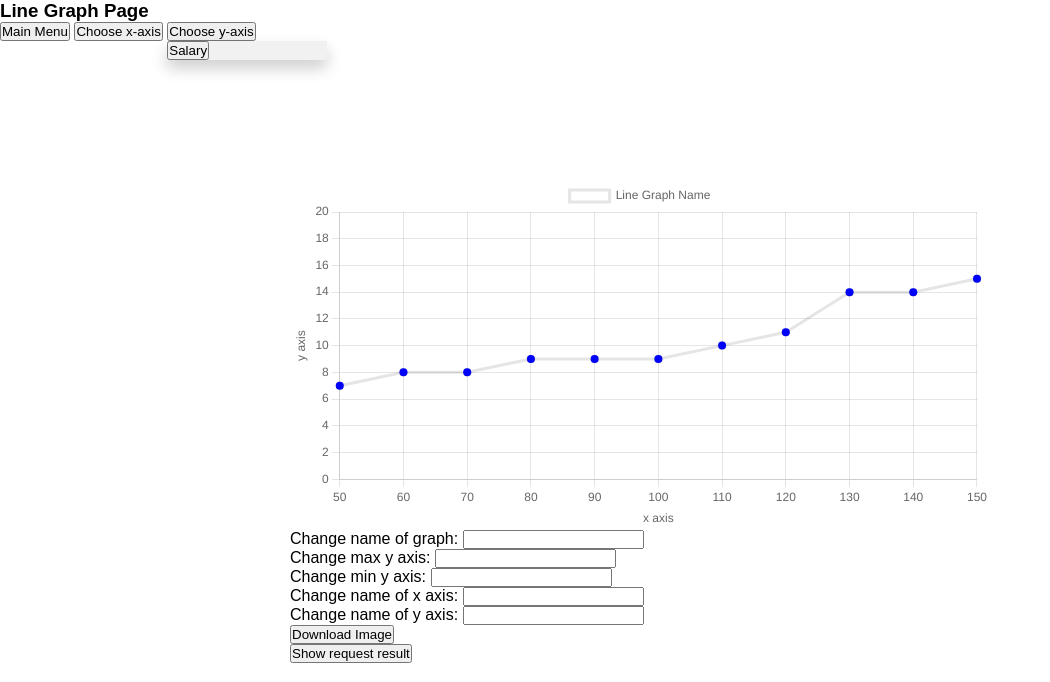
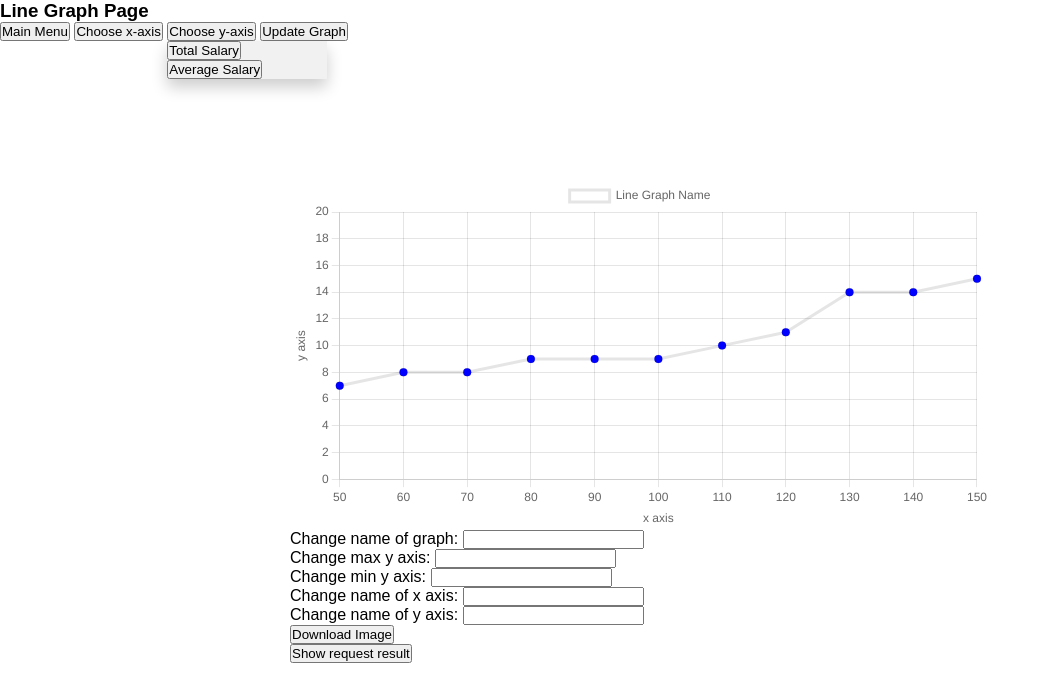
Before and after one commit to chroniceel93/DataVisualization, a Flask app: page /linepage in a window 1280 px wide, after a click on "Choose y-axis". Shown: the top 682 px of the page, without its empty margins (0-1050 px from the left). Run offline with Flask 2, Linux system fonts and the light colour scheme; some libraries are stand-ins or nearby versions.

Commit message:
Avg and total salary over time line graphs working

```diff
--- a/app/templates/linepage.html.jinja
+++ b/app/templates/linepage.html.jinja
@@ -83,16 +83,19 @@
 <div class="dropdown">
   <button onclick="dropToggleX()" class="dropbtn">Choose x-axis</button>
   <div id="setX" class="dropdown-content">
-    <button onclick=setX("Time")>Time</button>
+    <button onclick=setX('Time')>Time</button>
   </div>
 </div>
 
 <div class="dropdown">
   <button onclick="dropToggleY()" class="dropbtn">Choose y-axis</button>
   <div id="setY" class="dropdown-content">
-    <button onclick=setY("Salary")>Salary</button>
+    <button onclick=setY('totalSalary')>Total Salary</button>
+    <button onclick=setY('avgSalary')>Average Salary</button>
   </div>
 </div>
+
+<button onclick=updateGraph()> Update Graph </button>
 
 
 
@@ -100,13 +103,84 @@
 <script>
   // sets x-axis
   function setX(x) {
-    alert(x);
+    $.post($SCRIPT_ROOT + '/request', { type: 0, itemA: "salaries,salary", itemB: "salaries,from_date,date", step: 1 }, function(JSON) {
+      var tmp = JSON.toString();
+      var allVars = tmp.split(",");
+
+      // gets odd values from array, which are dates
+      var dates = allVars.filter((element, index) => {
+        return index % 2 === 1;
+      });
+
+      // sets graph x-values to dates
+      myChart.config.data.labels = dates;
+    }, "json");
   }
 
   // sets y-axis
   function setY(y) {
-    alert(y);
+
+    if (y == 'totalSalary') {
+      $.post($SCRIPT_ROOT + '/request', { type: 1, itemA: "salaries,salary", itemB: "salaries,from_date,date", step: 1 }, function(JSON) {
+        var tmp = JSON.toString();
+        var allVars = tmp.split(",");
+
+        // gets even values from array, which are salaries
+        var salaries = allVars.filter((element, index) => {
+          return index % 2 === 0;
+        });
+
+        // sets graph y-values to salaries
+        myChart.config.data.datasets[0].data = salaries;
+      }, "json");
+    }
+
+    else if (y == 'avgSalary') {
+      $.post($SCRIPT_ROOT + '/request', { type: 0, itemA: "salaries,salary", itemB: "salaries,from_date,date", step: 1 }, function(JSON) {
+        var tmp = JSON.toString();
+        var allVars = tmp.split(",");
+
+        // gets even values from array, which are salaries
+        var salaries = allVars.filter((element, index) => {
+          return index % 2 === 0;
+        });
+
+        // sets graph y-values to salaries
+        myChart.config.data.datasets[0].data = salaries;
+      }, "json");
+    }
+
+
   }
+
+  function updateGraph() {
+    myChart.update();
+  }
+
+  // to be removed
+  function testRequest() {
+    $.post($SCRIPT_ROOT + '/request', { type: 0, itemA: "salaries,salary", itemB: "salaries,from_date,date", step: 1 }, function(JSON) {
+        var tmp = JSON.toString();
+        var allVars = tmp.split(",");
+
+        // gets odd values from array, which are dates
+        var dates = tmp2.filter((element, index) => {
+          return index % 2 === 1;
+        });
+
+        var evennums = tmp2.filter((element, index) => {
+          return index % 2 === 0;
+        });
+
+        myChart.config.data.labels = dates;
+        myChart.config.data.datasets[0].data = evennums;
+        myChart.update();
+    }, "json");
+  }
+
+
+
+
 
   /* When the user clicks on the button,
   toggle between hiding and showing the dropdown content */
```
